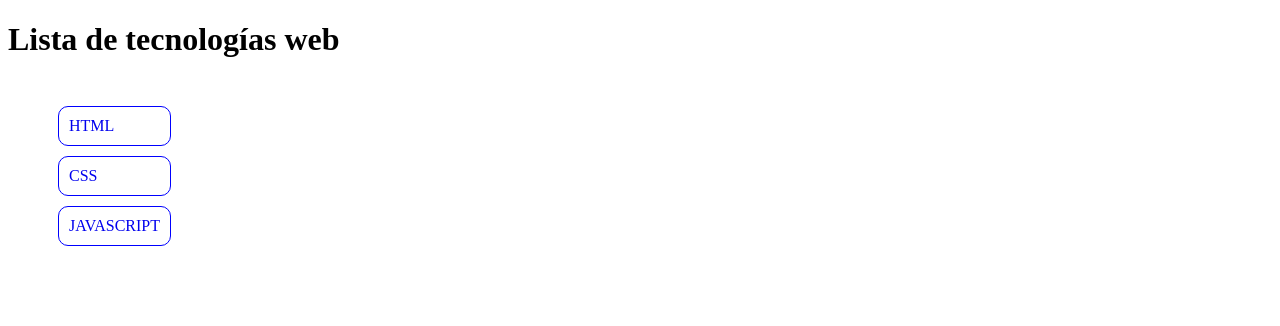
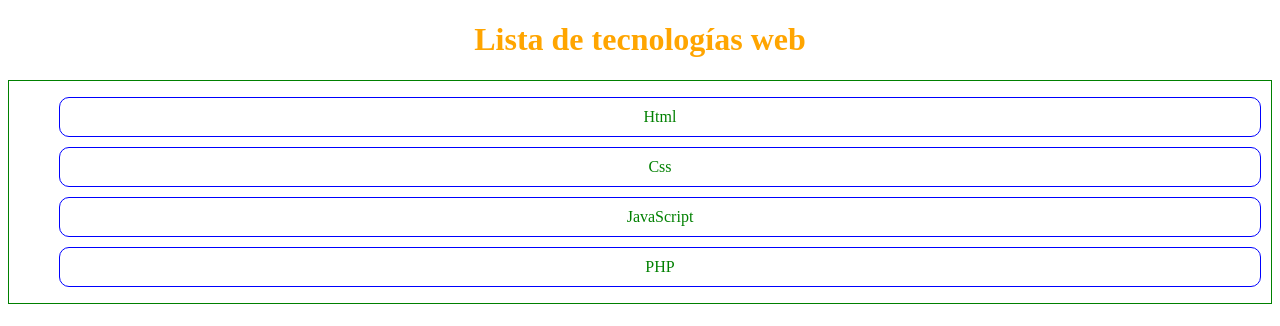
Before and after one commit to FJ-Rodriguez-Dominguez/WebTecnologias, a plain HTML site: page index.html in a window 1280 px wide. Drawn offline with Linux system fonts and the light colour scheme.

Commit message:
añado versios 2 de la página

```diff
--- a/index.html
+++ b/index.html
@@ -23,6 +23,9 @@
                 <li class="item">
                     <a href="https://es.wikipedia.org/wiki/JavaScript">JavaScript</a>
                 </li>
+                <li class="item">
+                    <a href="https://es.wikipedia.org/wiki/PHP">PHP</a>
+                </li>
             </ul>
         </div>
 </body>
--- a/styles.css
+++ b/styles.css
@@ -1,5 +1,10 @@
+h1{
+    color: orange;
+    text-align: center;
+}
 .container{
-    display: flex;
+    text-align: center;
+    border: 1px solid green;
 }
 .item{
     list-style:none;
@@ -10,7 +15,7 @@
 }
 .item a{
     text-decoration: none;
-    text-transform: uppercase;
+    color: green;
 }
 .item.hover.a{
     color: white;
```
